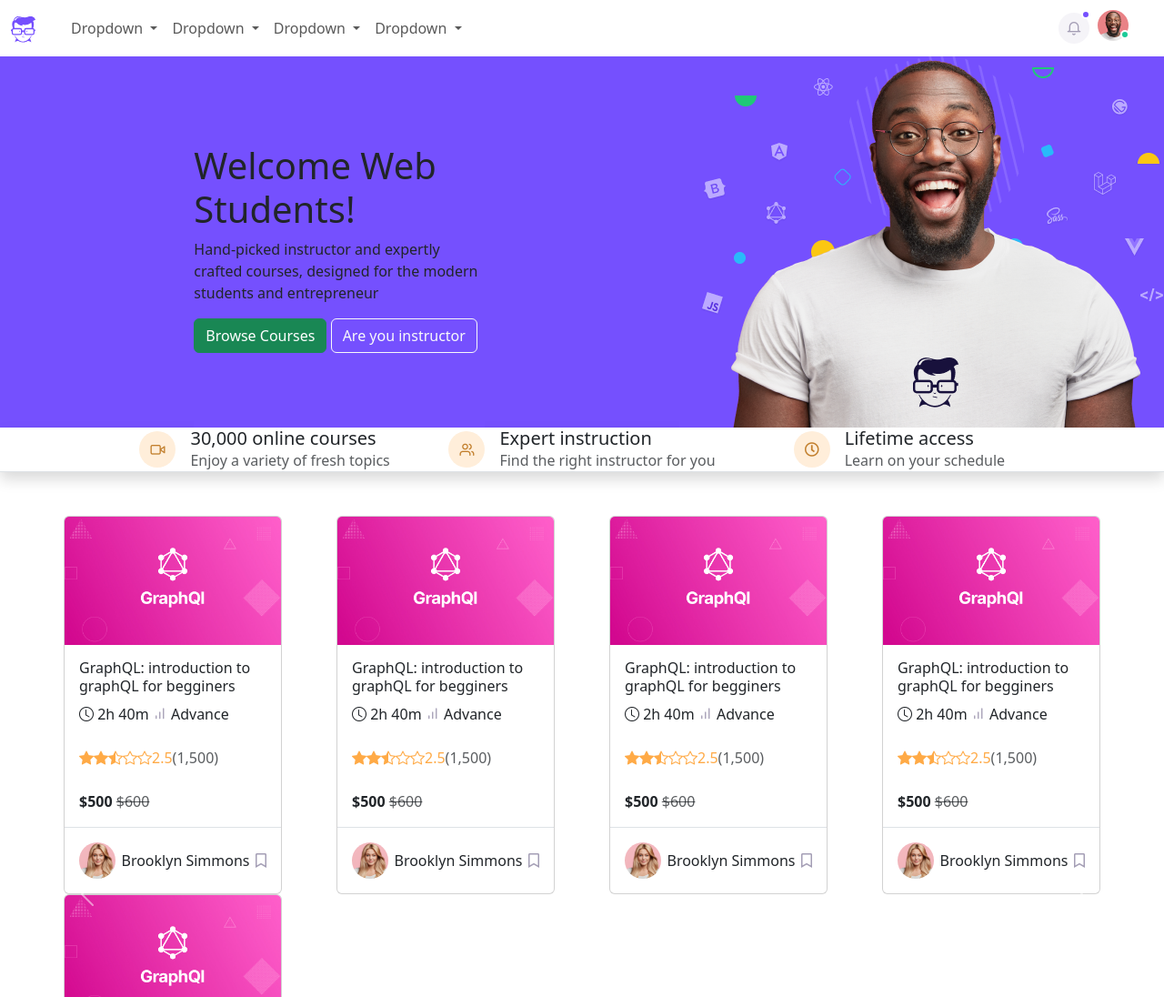
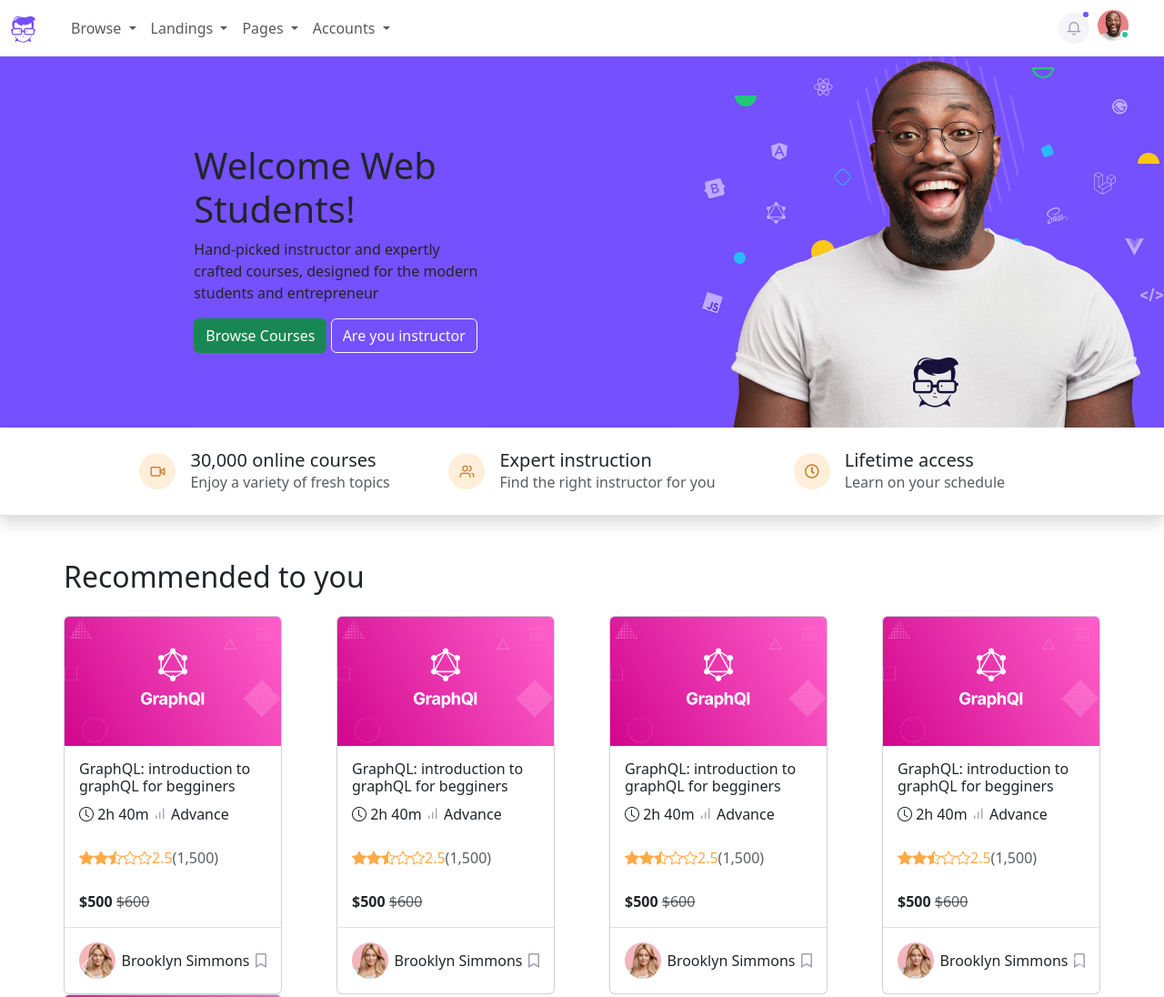
Before and after one commit to cataling6/M3-W3-D1, a plain HTML site: page index.html in a window 1280 px wide. Shown: the top 1096 px of the page at 91% size. Drawn offline with nearby package versions, Linux system fonts and the light colour scheme.

Commit message:
finissh underhero

```diff
--- a/index.html
+++ b/index.html
@@ -24,7 +24,7 @@
             <div class="collapse navbar-collapse" id="navbarSupportedContent">
               <ul class="navbar-nav me-auto mb-2 mb-lg-0">
                 <li class="nav-item dropdown">
-                  <a class="nav-link dropdown-toggle" href="#" role="button" data-bs-toggle="dropdown" aria-expanded="false"> Dropdown </a>
+                  <a class="nav-link dropdown-toggle" href="#" role="button" data-bs-toggle="dropdown" aria-expanded="false"> Browse </a>
                   <ul class="dropdown-menu">
                     <li><a class="dropdown-item" href="#">Action</a></li>
                     <li><a class="dropdown-item" href="#">Another action</a></li>
@@ -33,7 +33,7 @@
                   </ul>
                 </li>
                 <li class="nav-item dropdown">
-                  <a class="nav-link dropdown-toggle" href="#" role="button" data-bs-toggle="dropdown" aria-expanded="false"> Dropdown </a>
+                  <a class="nav-link dropdown-toggle" href="#" role="button" data-bs-toggle="dropdown" aria-expanded="false"> Landings </a>
                   <ul class="dropdown-menu">
                     <li><a class="dropdown-item" href="#">Action</a></li>
                     <li><a class="dropdown-item" href="#">Another action</a></li>
@@ -42,7 +42,7 @@
                   </ul>
                 </li>
                 <li class="nav-item dropdown">
-                  <a class="nav-link dropdown-toggle" href="#" role="button" data-bs-toggle="dropdown" aria-expanded="false"> Dropdown </a>
+                  <a class="nav-link dropdown-toggle" href="#" role="button" data-bs-toggle="dropdown" aria-expanded="false"> Pages </a>
                   <ul class="dropdown-menu">
                     <li><a class="dropdown-item" href="#">Action</a></li>
                     <li><a class="dropdown-item" href="#">Another action</a></li>
@@ -51,7 +51,7 @@
                   </ul>
                 </li>
                 <li class="nav-item dropdown">
-                  <a class="nav-link dropdown-toggle" href="#" role="button" data-bs-toggle="dropdown" aria-expanded="false"> Dropdown </a>
+                  <a class="nav-link dropdown-toggle" href="#" role="button" data-bs-toggle="dropdown" aria-expanded="false"> Accounts </a>
                   <ul class="dropdown-menu">
                     <li><a class="dropdown-item" href="#">Action</a></li>
                     <li><a class="dropdown-item" href="#">Another action</a></li>
@@ -80,6 +80,7 @@
       </nav>
     </header>
     <main>
+      <!--BEGIN:: HERO SECTION + UNDER HERO MENU -->
       <div class="hero d-flex z-0 d-flex justify-content-between">
         <div class="hero col-lg-0"></div>
         <div class="hero col-lg-3 pt-5">
@@ -92,8 +93,9 @@
         <div class="hero col-lg-5"><img src="./assets/hero-img.png" alt="" srcset="" /></div>
       </div>
 
+      <!-- menu categorie -->
       <div class="container-fluid border-bottom shadow mb-5 d-flex justify-content-center">
-        <div class="col-lg-10 row align-self-center">
+        <div class="col-lg-10 row align-self-center mt-4 mb-4">
           <div class="cathegory col-lg-4 d-flex align-items-center gap-3 justify-content-center">
             <div class="cam bg-cathegory settings rounded-circle d-flex justify-content-center align-items-center g-3">&#xe9f7;</div>
             <div>
@@ -117,12 +119,16 @@
           </div>
         </div>
       </div>
+      <!--END:: HERO SECTION + UNDER HERO MENU -->
 
+      <!-- BEGIN::Carosello 1 -->
       <div id="carouselExampleRide" class="carousel slide" data-bs-ride="true">
         <div class="carousel-inner">
           <div class="carousel-item active">
             <div class="container">
               <div class="row justify-content-between">
+                <h2 class="p-0 mb-4">Recommended to you</h2>
+
                 <div class="card p-0 overflow-hidden" style="width: 15rem">
                   <img src="./assets/course-graphql.jpg" alt="..." />
                   <div class="card-body justify-content-between flex-column d-flex">
@@ -403,6 +409,7 @@
           <span class="visually-hidden">Next</span>
         </button>
       </div>
+      <!-- END::Carosello 1 -->
     </main>
     <footer>
       <!-- place footer here -->
```
